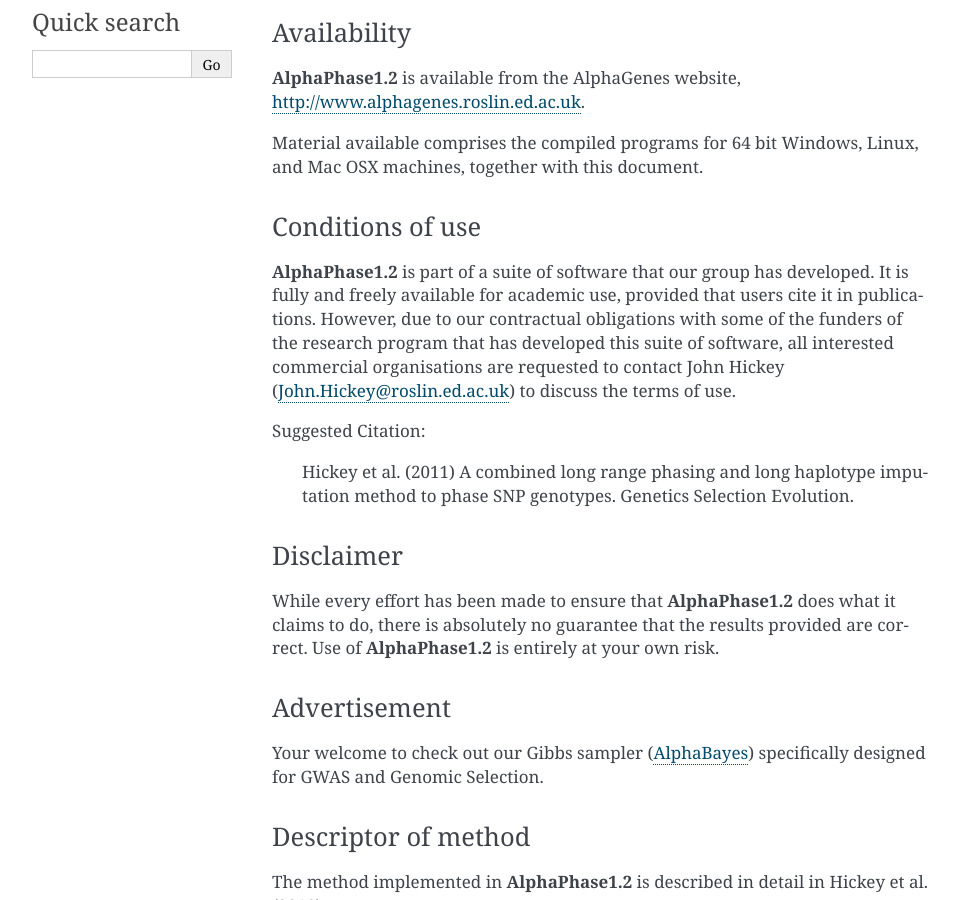
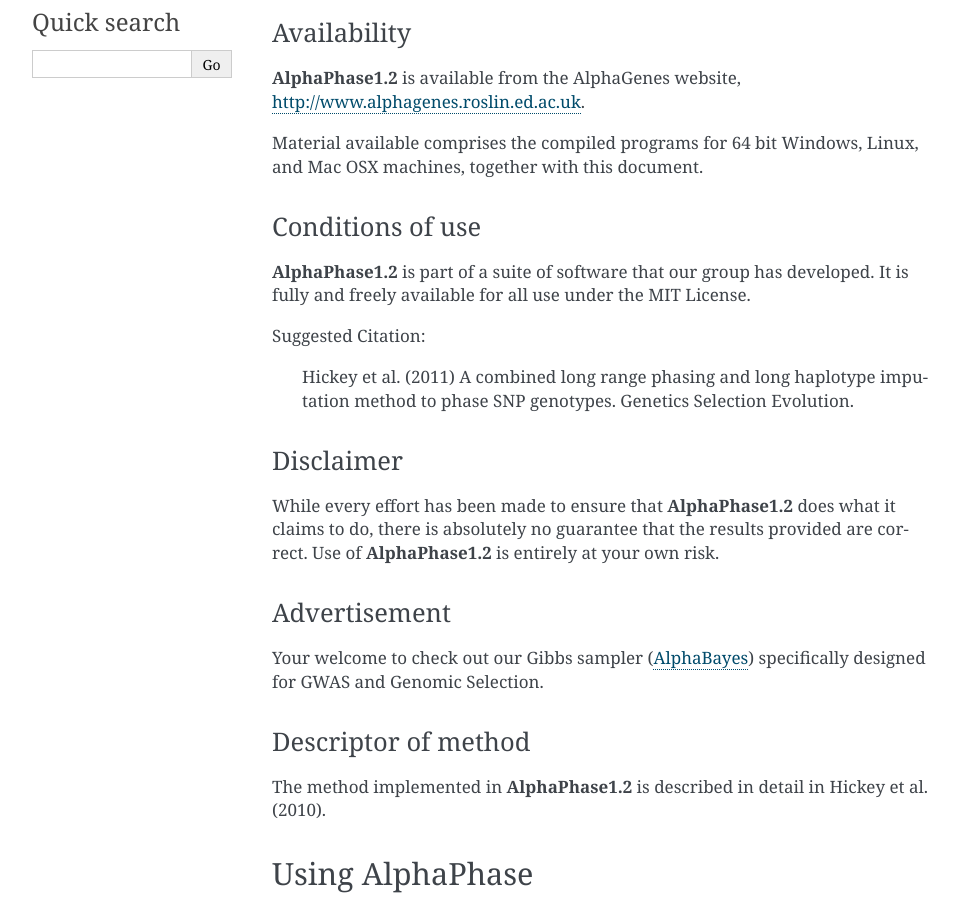
Before and after one commit to AlphaGenes/AlphaPhase-doc, a Sphinx documentation site: the page built from source/AlphaPhase.rst, in a window 1280 px wide and 900 px high, scrolled down 597 px. Shown: the whole window, without its empty margins (148-1107 px from the left). Built offline with Sphinx 7.4.7, drawn with Linux system fonts in a browser that asks for light colours.

Commit message:
Updating license

```diff
--- a/source/AlphaPhase.rst
+++ b/source/AlphaPhase.rst
@@ -26,7 +26,7 @@
 Conditions of use
 -----------------
 
-|ap| is part of a suite of software that our group has developed. It is fully and freely available for academic use, provided that users cite it in publications. However, due to our contractual obligations with some of the funders of the research program that has developed this suite of software, all interested commercial organisations are requested to contact John Hickey (`John.Hickey@roslin.ed.ac.uk <John.Hickey@roslin.ed.ac.uk>`_) to discuss the terms of use.
+|ap| is part of a suite of software that our group has developed. It is fully and freely available for all use under the MIT License.
 
 Suggested Citation:
 
```
Also changed, not shown: 1 other file.
